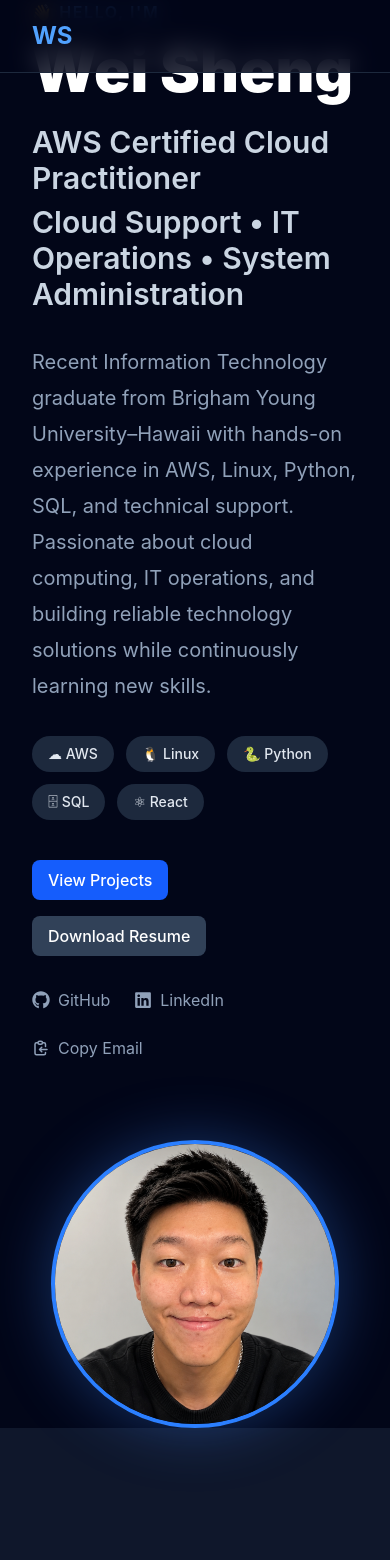
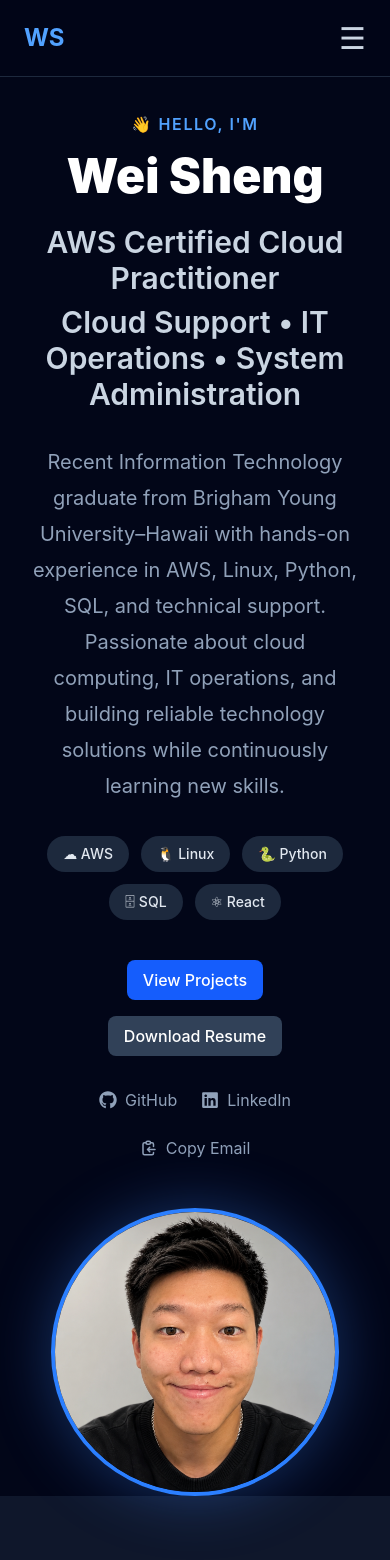
Before and after one commit to weishengng/portfolio, a React (Vite) app: page / in a window 390 px wide. Shown: the top 1560 px of the page. Built offline with nearby package versions, Linux system fonts and the light colour scheme.

Commit message:
Add mobile navbar and improve hero responsiveness

```diff
--- a/src/components/Hero.jsx
+++ b/src/components/Hero.jsx
@@ -39,20 +39,20 @@
   return (
     <section
       id="home"
-      className="min-h-screen bg-slate-950 text-white flex items-center">
+      className="min-h-screen bg-slate-950 text-white flex items-center pt-28 lg:pt-0">
       <div className="max-w-7xl mx-auto w-full px-8">
 
-        <div className="grid lg:grid-cols-2 gap-20 items-center">
+        <div className="grid lg:grid-cols-2 gap-12 lg:gap-20 items-center">
 
           {/* Left Side */}
 
-          <div>
+          <div className="text-center lg:text-left">
 
             <p className="text-blue-400 text-base font-semibold uppercase tracking-widest">
               👋 Hello, I'm
             </p>
 
-            <h1 className="text-6xl md:text-7xl lg:text-8xl font-black mt-4 leading-none">
+            <h1 className="text-5xl sm:text-6xl md:text-7xl lg:text-8xl font-black mt-4 leading-none">
               Wei Sheng
             </h1>
 
@@ -64,7 +64,7 @@
             <p className="mt-8 text-slate-400 text-xl leading-9 max-w-2xl">
                 Recent Information Technology graduate from Brigham Young University–Hawaii with hands-on experience in AWS, Linux, Python, SQL, and technical support. Passionate about cloud computing, IT operations, and building reliable technology solutions while continuously learning new skills.            </p>
 
-            <div className="flex flex-wrap gap-3 mt-8">
+            <div className="flex flex-wrap justify-center lg:justify-start gap-3 mt-8">
               {skills.map((skill) => (
                 <Badge key={skill}>
                   {skill}
@@ -73,7 +73,7 @@
             </div>
 
             {/* CTA Buttons */}
-            <div className="flex flex-wrap gap-4 mt-10">
+            <div className="flex flex-wrap justify-center lg:justify-start gap-4 mt-10">
 
               <Button href="#projects">
                 View Projects
@@ -90,7 +90,7 @@
             </div>
 
             {/* Social Links */}
-            <div className="flex flex-wrap items-center gap-6 mt-8 text-slate-400">
+            <div className="flex flex-wrap justify-center lg:justify-start items-center gap-6 mt-8 text-slate-400">
 
               <a
                 href="https://github.com/weishengng"
--- a/src/components/Navbar.jsx
+++ b/src/components/Navbar.jsx
@@ -1,4 +1,8 @@
+import { useState } from "react";
+
 function Navbar() {
+  const [isOpen, setIsOpen] = useState(false);
+
   const links = [
     { name: "About", href: "#about" },
     { name: "Experience", href: "#experience" },
@@ -10,14 +14,15 @@
 
   return (
     <header className="fixed top-0 w-full bg-slate-950/80 backdrop-blur-md border-b border-slate-800 z-50">
-      <nav className="max-w-7xl mx-auto flex justify-between items-center px-8 py-5">
-
-        <a href="#home"
+      <nav className="max-w-7xl mx-auto flex justify-between items-center px-6 md:px-8 py-5">
+        <a
+          href="#home"
           className="text-2xl font-bold text-blue-400 hover:text-blue-300 transition-colors duration-200"
         >
           WS
         </a>
 
+        {/* Desktop Navigation */}
         <ul className="hidden md:flex gap-8">
           {links.map((link) => (
             <li key={link.name}>
@@ -31,7 +36,33 @@
           ))}
         </ul>
 
+        {/* Mobile Menu Button */}
+        <button
+          className="md:hidden text-slate-300 text-3xl"
+          onClick={() => setIsOpen(!isOpen)}
+        >
+          {isOpen ? "✕" : "☰"}
+        </button>
       </nav>
+
+      {/* Mobile Menu */}
+      {isOpen && (
+        <div className="md:hidden border-t border-slate-800 bg-slate-950/95 backdrop-blur-md">
+          <ul className="flex flex-col py-4">
+            {links.map((link) => (
+              <li key={link.name}>
+                <a
+                  href={link.href}
+                  onClick={() => setIsOpen(false)}
+                  className="block px-6 py-3 text-slate-300 hover:text-blue-400 hover:bg-slate-900 transition"
+                >
+                  {link.name}
+                </a>
+              </li>
+            ))}
+          </ul>
+        </div>
+      )}
     </header>
   );
 }
```
Lines whose indentation alone changed are shown as unchanged.
